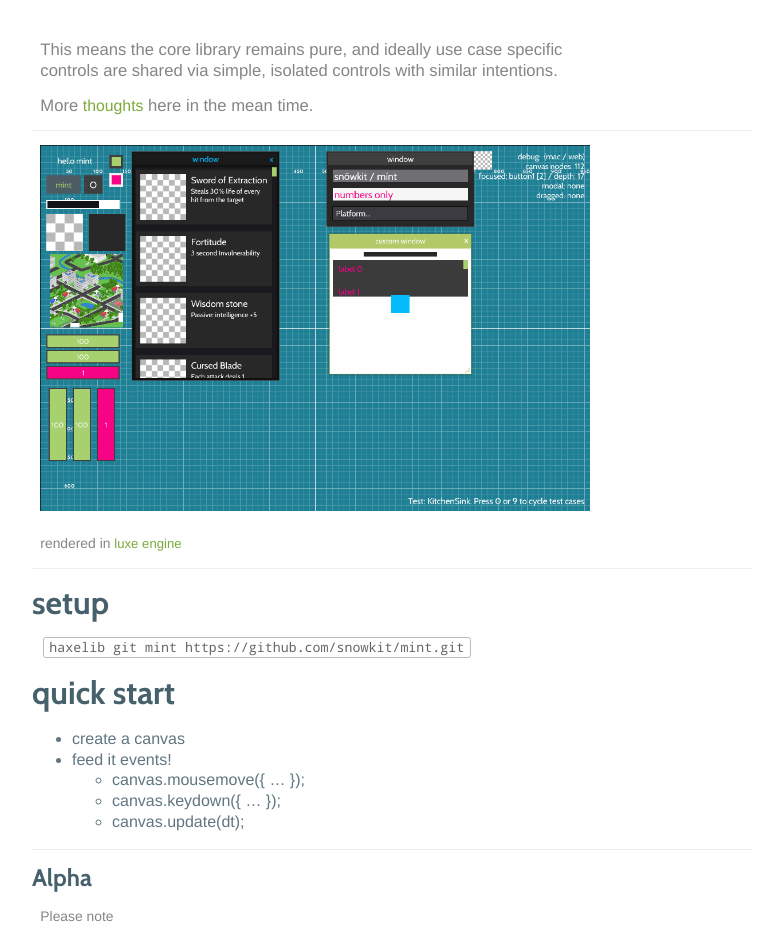
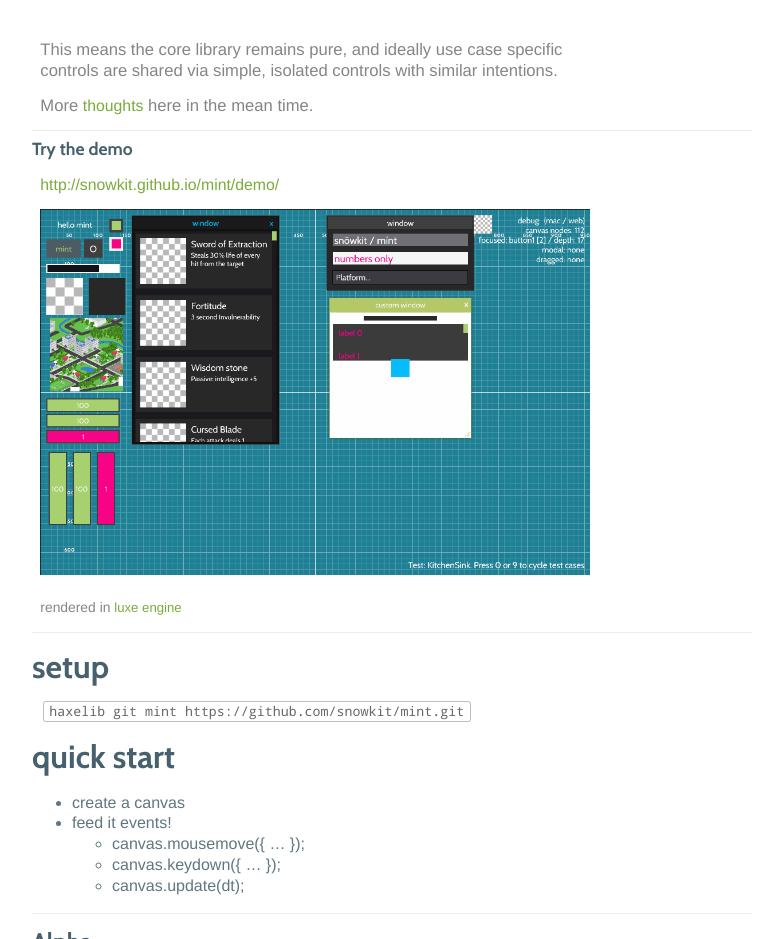
Before and after one commit to snowkit/mint, a plain HTML site: page index.html in a window 1280 px wide. Shown: the part 880-1819 px from the top of the page, without its empty margins (248-1031 px from the left). Drawn offline with Linux system fonts and the light colour scheme; files whose address does not match are found by name.

Commit message:
add demo link

```diff
--- a/index.html
+++ b/index.html
@@ -93,6 +93,8 @@ mint is intentionally minimal and to the point.   </p>
 <p>This means the core library remains pure, and ideally use case specific<br>controls are shared via simple, isolated controls with similar intentions.</p>
 <p>More <a href="http://snowkit.org/2015/01/25/mint-details-part-1/">thoughts</a> here in the mean time.</p>
 <hr>
+<h4 id="try-the-demo">Try the demo</h4>
+<p><a href="http://snowkit.github.io/mint/demo/">http://snowkit.github.io/mint/demo/</a></p>
 <p><small style="display:block;margin:auto;">
 <a href="./images/controls.png">
 <img src="./images/controls.png" width="550px" /></a>
```
